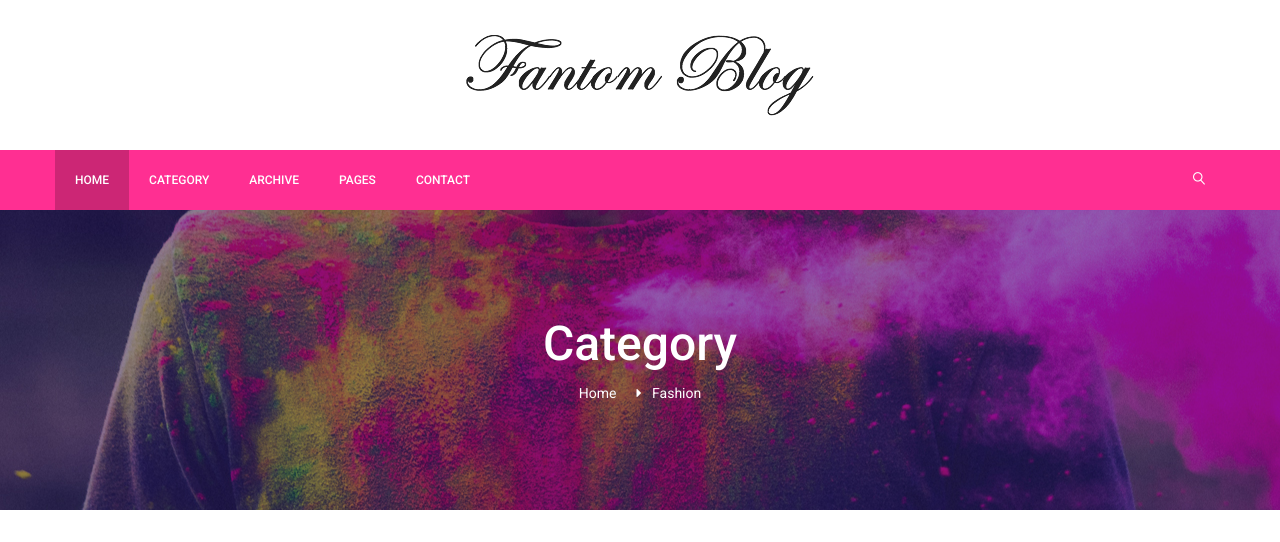
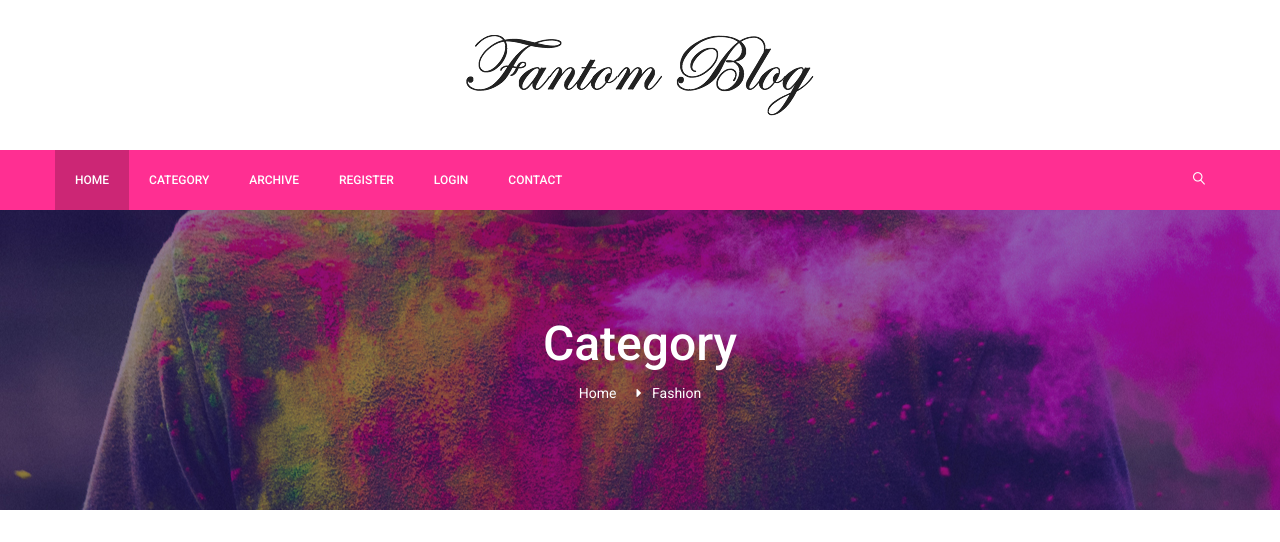
Before and after one commit to FaisalWant/Django-Website, a Django app: a page that uses djviews/src/templates/base.html in a window 1280 px wide. Shown: the top 542 px of the page. Run offline with Django 3.2, Linux system fonts and the light colour scheme; data comes from the database, SQL or seed files in the repository; both versions use the stored data as it was after the commit; some libraries are stand-ins or nearby versions.

Commit message:
Updated navigation Links

```diff
--- a/djviews/src/templates/base.html
+++ b/djviews/src/templates/base.html
@@ -27,14 +27,14 @@
         <header class="header_area">
             <div class="logo_part">
             	<div class="container">
-            		<a class="logo" href="#"><img src="{% static 'img/logo.png'%}" alt=""></a>
+            		<a class="logo" href="{% url 'index' %}"><img src="{% static 'img/logo.png'%}" alt=""></a>
             	</div>
             </div>
 			<div class="main_menu">
 				<nav class="navbar navbar-expand-lg navbar-light">
 					<div class="container">
 						<!-- Brand and toggle get grouped for better mobile display -->
-						<a class="navbar-brand logo_h" href="index.html"><img src="{% static 'img/logo.png'%}" alt=""></a>
+						<a class="navbar-brand logo_h" href="{% url 'index' %}"><img src="{% static 'img/logo.png'%}" alt=""></a>
 						<button class="navbar-toggler" type="button" data-toggle="collapse" data-target="#navbarSupportedContent" aria-controls="navbarSupportedContent" aria-expanded="false" aria-label="Toggle navigation">
 							<span class="icon-bar"></span>
 							<span class="icon-bar"></span>
@@ -43,17 +43,33 @@
 						<!-- Collect the nav links, forms, and other content for toggling -->
 						<div class="collapse navbar-collapse offset" id="navbarSupportedContent">
 							<ul class="nav navbar-nav menu_nav">
-								<li class="nav-item active"><a class="nav-link" href="index.html">Home</a></li>
+								<li class="nav-item active"><a class="nav-link" href="{% url 'index' %}">Home</a></li>
 								<li class="nav-item"><a class="nav-link" href="category.html">Category</a></li>
 								<li class="nav-item"><a class="nav-link" href="archive.html">Archive</a></li>
+
+								{% if user.is_authenticated %}
 								<li class="nav-item submenu dropdown">
-									<a href="#" class="nav-link dropdown-toggle" data-toggle="dropdown" role="button" aria-haspopup="true" aria-expanded="false">Pages</a>
+									<a href="#" class="nav-link dropdown-toggle" data-toggle="dropdown" role="button" aria-haspopup="true" aria-expanded="false">{{ user.username }}</a>
 									<ul class="dropdown-menu">
-										<li class="nav-item"><a class="nav-link" href="single-blog.html">Blog Details</a></li>
-										<li class="nav-item"><a class="nav-link" href="elements.html">Elements</a></li>
+										<li class="nav-item"><a class="nav-link" href="{% url 'create_post' %}">Add Post</a></li>
+										<li class="nav-item"><a class="nav-link" href="elements.html">Change Password</a></li>
+										<li class="nav-item"><a class="nav-link" href="elements.html">My Profile</a></li>
+										<li class="nav-item"><a class="nav-link" href="{% url 'users:logout'%}">Logout</a></li>
 									</ul>
 								</li>
-								<li class="nav-item"><a class="nav-link" href="contact.html">Contact</a></li>
+								{% else %}
+
+
+								<li class="nav-item"><a class="nav-link" href="{% url 'users:register'%}">Register</a></li>
+								<li class="nav-item"><a class="nav-link" href="{% url 'users:login'%}">Login</a></li>
+
+
+								{% endif %}
+
+
+
+
+							<li class="nav-item"><a class="nav-link" href="contact.html">Contact</a></li>
 							</ul>
 							<ul class="nav navbar-nav navbar-right ml-auto">
 								<li class="nav-item"><a href="#" class="search"><i class="lnr lnr-magnifier"></i></a></li>
```
Also changed, not shown: djviews/src/db.sqlite3.
